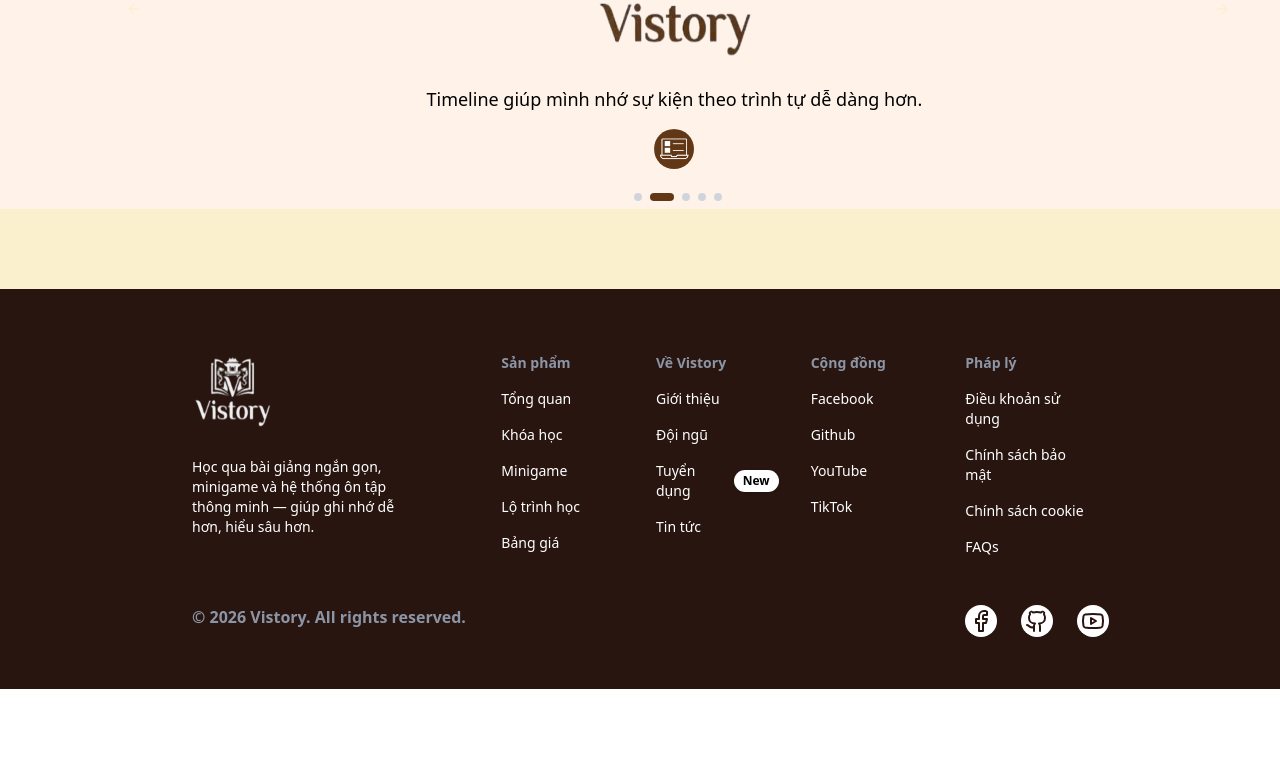
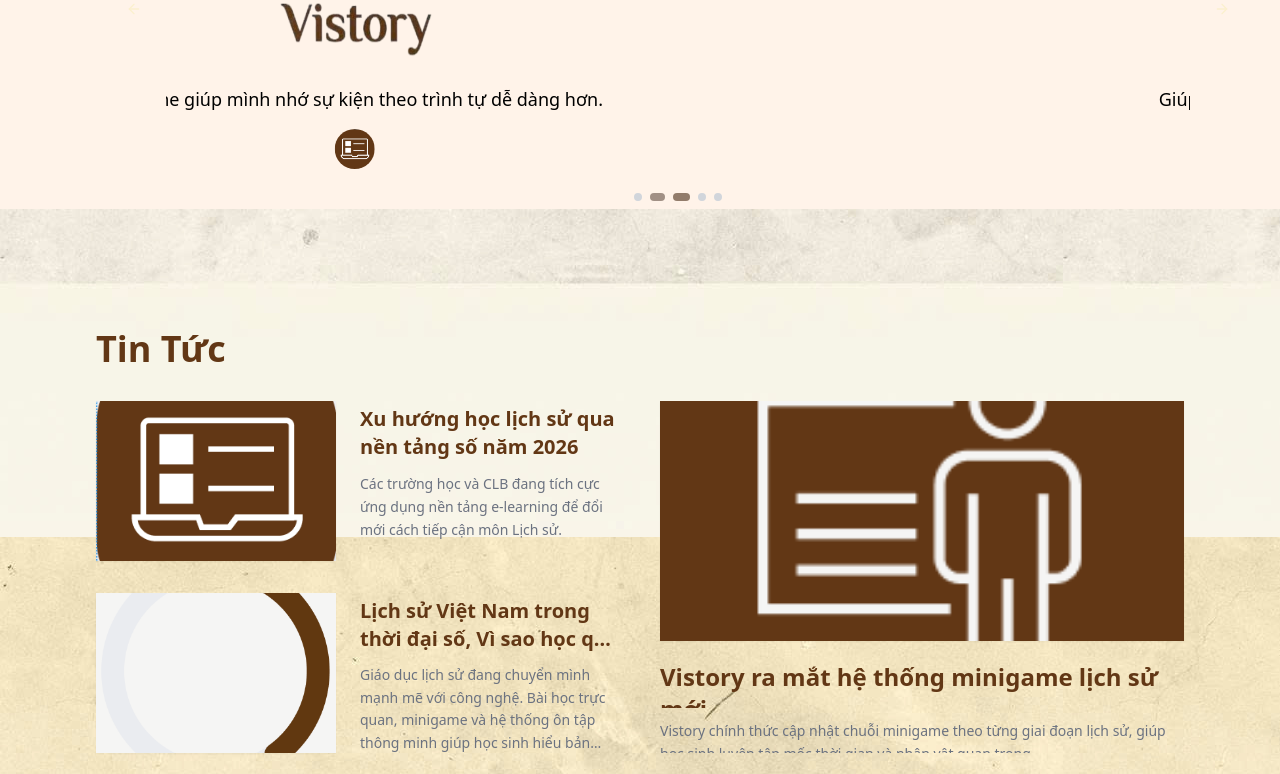
Before and after one commit to Binh1211/EXE_Project, a React (Vite) app in the folder fe-exe/: page / in a window 1280 px wide. Shown: the part 2023-2797 px from the top of the page. Before the commit the page ends 2712 px from the top, so only its background shows below. Built offline with nearby package versions, Linux system fonts and the light colour scheme.

Commit message:
add news in home

```diff
--- a/fe-exe/src/components/layouts/landing/layout.tsx
+++ b/fe-exe/src/components/layouts/landing/layout.tsx
@@ -4,7 +4,7 @@
 
 function LandingLayout() {
   return (
-    <div className="flex min-h-screen flex-col bg-[#fbf0ce]">
+    <div className="flex min-h-screen flex-col bg-[url('/img/paper-texture.png')] font-history">
       <Header />
 
       <Outlet />
--- a/fe-exe/src/features/home/components/index.tsx
+++ b/fe-exe/src/features/home/components/index.tsx
@@ -99,9 +99,27 @@
   },
 ];
 
+const newsData = [
+  {
+    title: "Vistory ra mắt hệ thống minigame lịch sử mới",
+    desc: "Vistory chính thức cập nhật chuỗi minigame theo từng giai đoạn lịch sử, giúp học sinh luyện tập mốc thời gian và nhân vật quan trọng.",
+    image: "/img/home4.png",
+  },
+  {
+    title: "Xu hướng học lịch sử qua nền tảng số năm 2026",
+    desc: "Các trường học và CLB đang tích cực ứng dụng nền tảng e-learning để đổi mới cách tiếp cận môn Lịch sử.",
+    image: "/img/home2.png",
+  },
+  {
+    title: "Lịch sử Việt Nam trong thời đại số, Vì sao học qua tương tác giúp ghi nhớ lâu hơn?",
+    desc: "Giáo dục lịch sử đang chuyển mình mạnh mẽ với công nghệ. Bài học trực quan, minigame và hệ thống ôn tập thông minh giúp học sinh hiểu bản chất sự kiện thay vì học thuộc lòng.",
+    image: "/img/home3.png",
+  },
+];
+
 export default function Home() {
   return (
-    <div className="flex flex-col gap-10 bg-gradient-to-b from-[#fbf0ce] to-[#f9f4e6]">
+    <div className="flex flex-col gap-10">
       <div className="flex justify-between items-start">
         <div className="w-[35%] ml-[10%] mt-20 mb-1 flex flex-col gap-5">
           <h1 className="text-7xl font-bold text-[#623715] ">Vistory</h1>
@@ -344,6 +362,35 @@
           <CarouselDots className="text-black " />
         </Carousel>
       </div>
+      {/* Tin Tức Section */}
+      <div className="w-[85%] max-w-7xl mx-auto mt-20 mb-20">
+        <h2 className="text-4xl font-history text-[#623715] mb-8 font-bold">Tin Tức</h2>
+        <div className="flex flex-col lg:flex-row gap-10">
+          {/* Left Column (items 1 and 2) */}
+          <div className="flex flex-col gap-8 lg:w-[50%] h-full justify-between">
+            {newsData.slice(1, 3).map((item, index) => (
+              <div key={index} className="flex gap-6 h-[160px]">
+                <img src={item.image} alt={item.title} className="w-[240px] h-full object-cover rounded-md shadow-sm" />
+                <div className="flex-1 flex flex-col pt-1">
+                  <h3 className="text-xl font-bold text-[#623715] mb-3 font-history line-clamp-2">{item.title}</h3>
+                  <p className="text-sm text-gray-500 leading-relaxed line-clamp-4">{item.desc}</p>
+                </div>
+              </div>
+            ))}
+          </div>
+
+          {/* Right Column (item 0 - Main item) */}
+          <div className="flex flex-col lg:w-[50%] h-[352px]">
+            {newsData.slice(0, 1).map((item, index) => (
+              <div key={index} className="h-full flex flex-col">
+                <img src={item.image} alt={item.title} className="w-full h-[240px] object-cover rounded-md shadow-sm mb-5" />
+                <h3 className="text-2xl font-bold text-[#623715] mb-3 font-history line-clamp-2">{item.title}</h3>
+                <p className="text-sm text-gray-500 leading-relaxed line-clamp-2">{item.desc}</p>
+              </div>
+            ))}
+          </div>
+        </div>
+      </div>
     </div>
   );
 }
--- a/fe-exe/src/index.css
+++ b/fe-exe/src/index.css
@@ -1,6 +1,12 @@
 @tailwind base;
 @tailwind components;
 @tailwind utilities;
+
+@layer base {
+  body {
+    @apply bg-[#fbf0ce] m-0;
+  }
+}
 
 /* :root {
   font-family: system-ui, Avenir, Helvetica, Arial, sans-serif;
--- a/fe-exe/tailwind.config.js
+++ b/fe-exe/tailwind.config.js
@@ -50,7 +50,12 @@
 					'4': 'hsl(var(--chart-4))',
 					'5': 'hsl(var(--chart-5))'
 				}
-  		}
+			},
+			fontFamily: {
+				logo: ["Cinzel", "serif"],
+				title: ["Playfair Display", "serif"],
+				body: ["EB Garamond", "serif"],
+			},
 		}
 	},
 	plugins: [require("tailwindcss-animate")],
--- a/fe-exe/tailwind.config.ts
+++ b/fe-exe/tailwind.config.ts
@@ -62,6 +62,11 @@
           "5": "hsl(var(--chart-5))",
         },
       },
+      fontFamily: {
+        logo: ["Cinzel", "serif"],
+        title: ["Playfair Display", "serif"],
+        body: ["EB Garamond", "serif"],
+      }
     },
   },
   plugins: [animate],
```
Also changed, not shown: fe-exe/public/img/paper-texture.png (added). Lines whose indentation alone changed are shown as unchanged.
